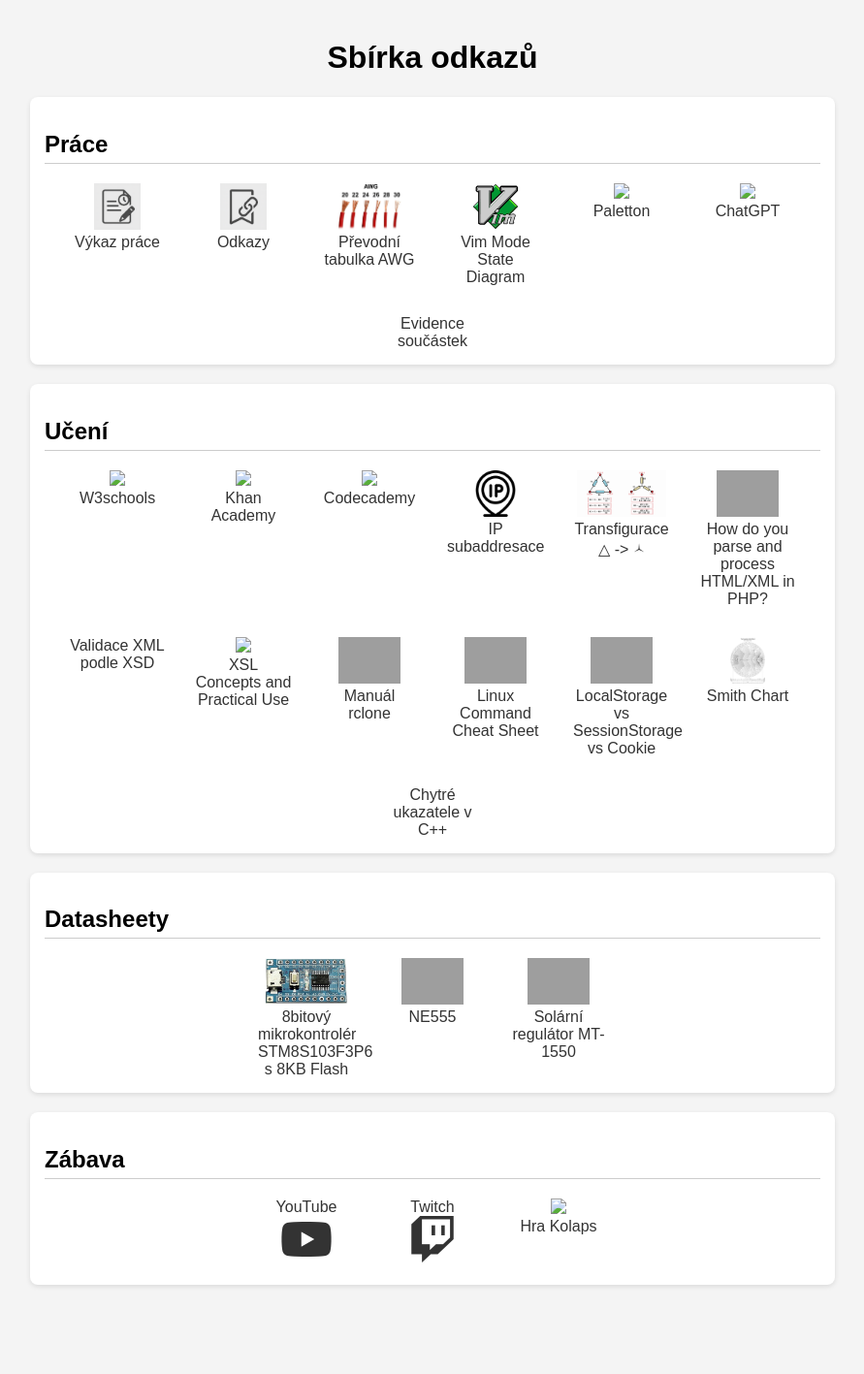
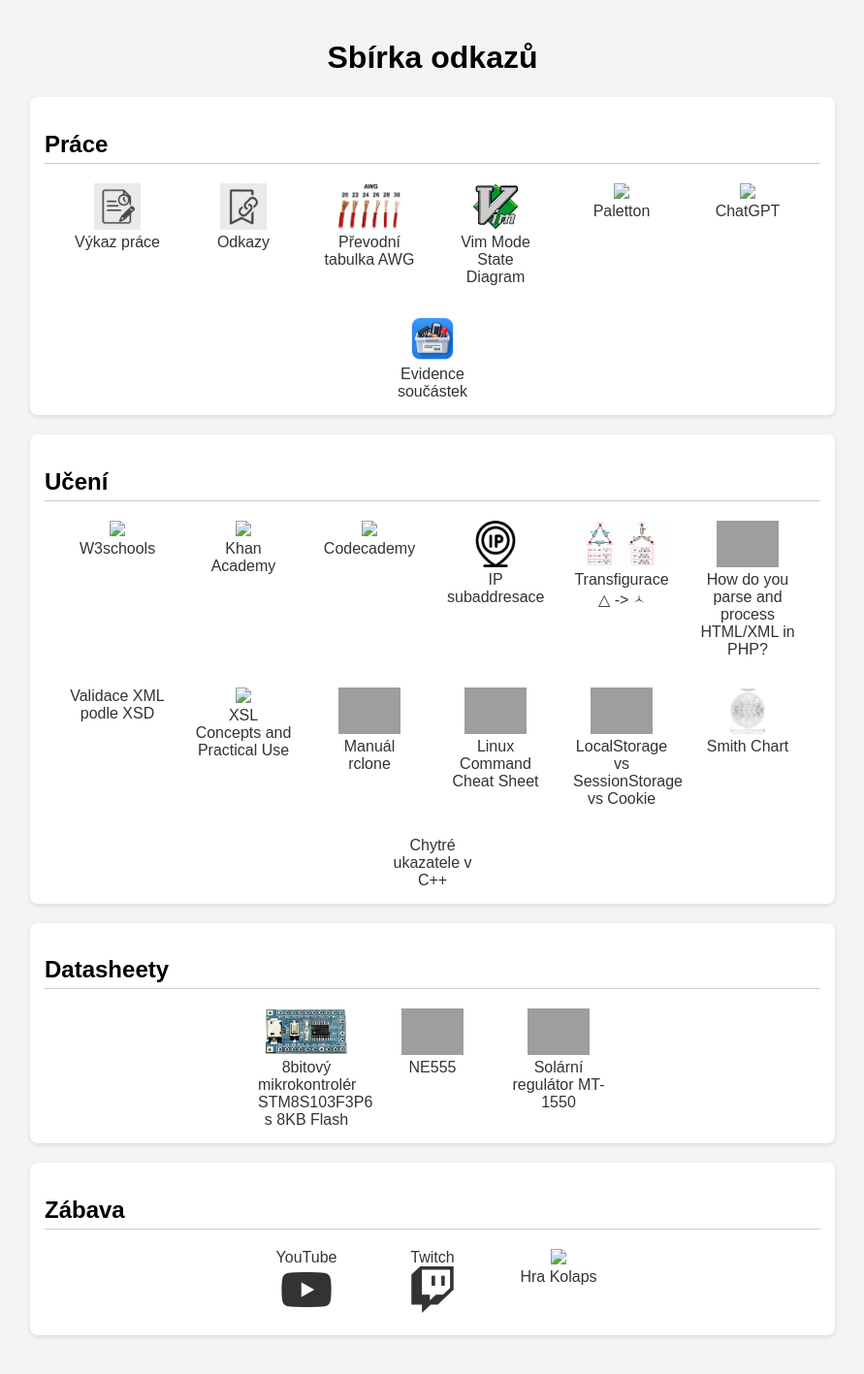
Before and after one commit to vpospichal/vpospichal.github.io, a Jekyll site: the page index.html, which Jekyll copies as it is, in a window 1280 px wide. Shown: the whole page at 97% size, without its empty margins (194-1085 px from the left). Built offline with Jekyll 4.4.1, drawn with Linux system fonts in a browser that asks for light colours; nearby versions of some CDN libraries; before the commit the page ends 1365 px from its top, so only the background shows below that; grey boxes are pictures that could not be loaded.

Commit message:
ADD icon evidence_soucastek.png

```diff
--- a/index.html
+++ b/index.html
@@ -22,7 +22,7 @@
 		<a href="vimModeStateDiagram.svg" target="_blank"><img src="Vimlogo.svg" height="48"><div>Vim Mode State Diagram</div></a>
 		<a href="https://paletton.com/" target="_blank"><img src="https://paletton.com/img/favicon-128.png" height="48"><div>Paletton</div></a>
 		<a href="https://chatgpt.com" target="_blank"><img src="https://cdn.oaistatic.com/assets/favicon-eex17e9e.ico" height="48"><div>ChatGPT</div></a>
-		<a href="evidence-soucastek.html" target="_blank"><div>Evidence součástek</div></a>
+		<a href="evidence-soucastek.html" target="_blank"><img src="evidence_soucastek.png" height="48"><div>Evidence součástek</div></a>
 
 	</span>
 </div>
--- a/index.xml
+++ b/index.xml
@@ -6,7 +6,7 @@
 		<a href="vimModeStateDiagram.svg" img="Vimlogo.svg">Vim Mode State Diagram</a>
 		<a href="https://paletton.com/" img="https://paletton.com/img/favicon-128.png">Paletton</a>
 		<a href="https://chatgpt.com" img="https://cdn.oaistatic.com/assets/favicon-eex17e9e.ico">ChatGPT</a>
-		<a href="evidence-soucastek.html">Evidence součástek</a>
+		<a href="evidence-soucastek.html" img="evidence_soucastek.png">Evidence součástek</a>
 
 	</category>
 
```
Also changed, not shown: evidence_soucastek.png (added).
